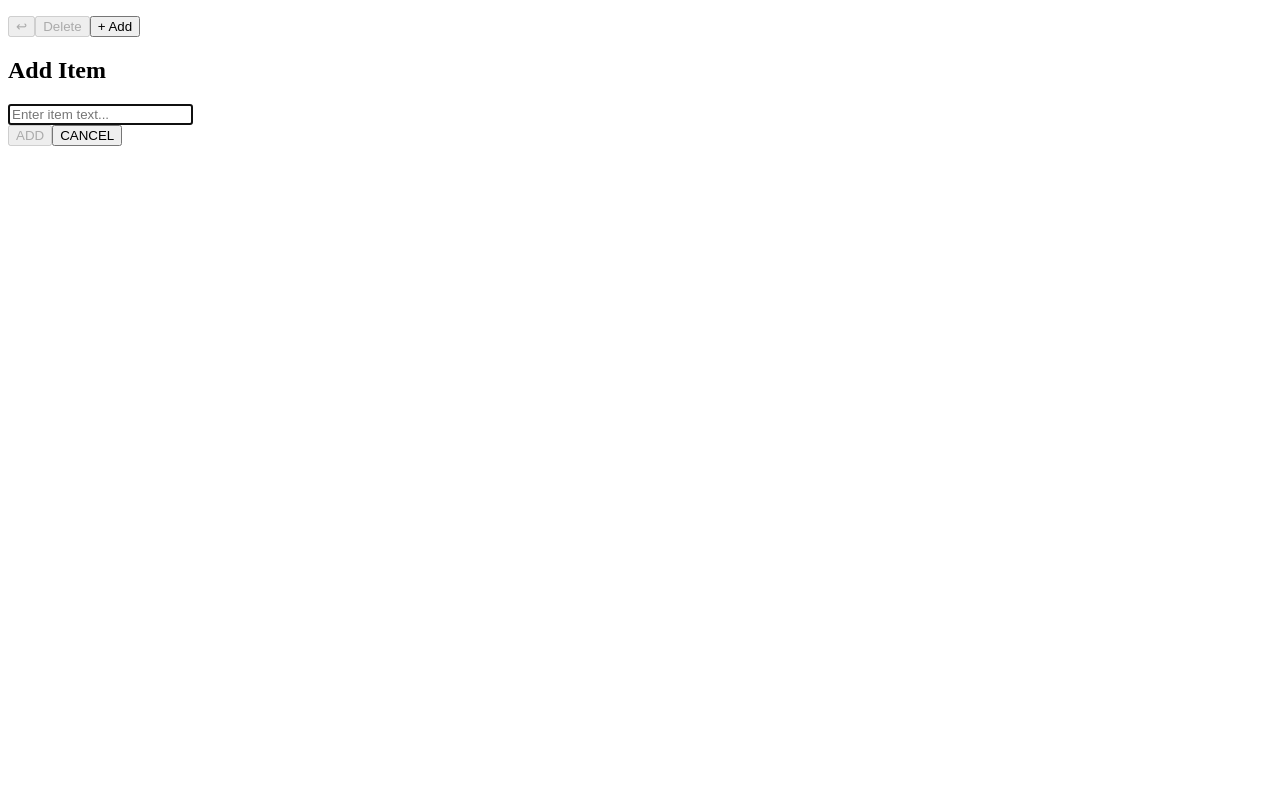
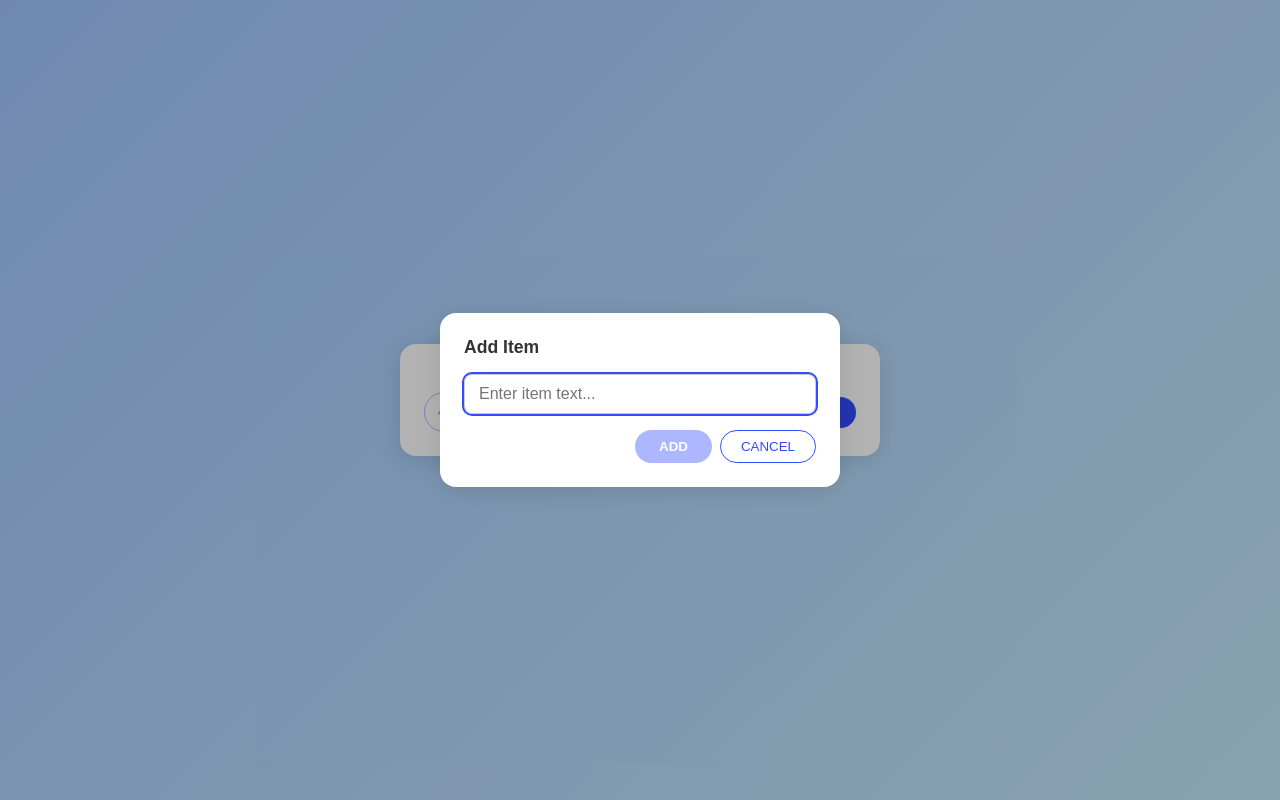
Before and after one commit to coding-tomato/todo-ddd-monorepo, a React (Vite) app in the folder apps/react-app/: page / in a window 1280 px wide. Both pictures are taken after a click on the button "+ Add". Built offline with nearby package versions, Linux system fonts and the light colour scheme.

Commit message:
feat(react-app): implement BEM CSS styling with design tokens

```diff
--- a/apps/react-app/src/styles/main.css
+++ b/apps/react-app/src/styles/main.css
@@ -1 +1,233 @@
 /* styles — added in ISSUE-9 */
+
+/* === Global Reset === */
+*, *::before, *::after {
+  box-sizing: border-box;
+}
+
+body {
+  margin: 0;
+  font-family: var(--font-family, 'Montserrat', sans-serif);
+  background: var(--color-background);
+  color: var(--color-text);
+}
+
+/* === Design Tokens === */
+:root {
+  --color-primary: #324BFF;
+  --color-surface: #FFFFFF;
+  --color-background: #F7F7F7;
+  --color-border: #CCCCCC;
+  --color-text: #333333;
+  --color-shadow: #0000001F;
+  --gradient-end: #C2E9FB;
+  --gradient-bg: linear-gradient(135deg, #A1C4FD 0%, #C2E9FB 100%);
+  --font-family: 'Montserrat', sans-serif;
+}
+
+/* === Layout === */
+.app {
+  min-height: 100vh;
+  display: flex;
+  align-items: center;
+  justify-content: center;
+  background: var(--gradient-bg);
+  padding: 16px;
+}
+
+.card {
+  background: var(--color-surface);
+  border-radius: 16px;
+  box-shadow: 0 4px 24px var(--color-shadow);
+  width: 100%;
+  max-width: 480px;
+  padding: 24px;
+  display: flex;
+  flex-direction: column;
+  gap: 16px;
+}
+
+.card__heading {
+  font-size: 1.25rem;
+  font-weight: 700;
+  color: var(--color-text);
+  margin: 0;
+}
+
+.card__description {
+  font-size: 0.875rem;
+  color: var(--color-text);
+  opacity: 0.7;
+  margin: 0;
+}
+
+/* === Item List === */
+.item-list {
+  list-style: none;
+  margin: 0;
+  padding: 0;
+  max-height: 300px;
+  overflow-y: auto;
+}
+
+.list-item-row {
+  padding: 12px 8px;
+  border-bottom: 1px solid var(--color-border);
+  cursor: pointer;
+  display: flex;
+  align-items: center;
+  user-select: none;
+}
+
+.list-item-row:last-child {
+  border-bottom: none;
+}
+
+.list-item-row--selected {
+  background: var(--color-primary);
+  color: white;
+}
+
+.list-item-row--selected .list-item-row__text {
+  color: white;
+}
+
+.list-item-row__text {
+  flex: 1;
+  color: var(--color-text);
+}
+
+/* === Action Bar === */
+.action-bar {
+  display: flex;
+  align-items: center;
+  gap: 8px;
+  padding-top: 8px;
+}
+
+.action-bar__undo-btn {
+  width: 40px;
+  height: 40px;
+  border-radius: 50%;
+  border: 1px solid var(--color-primary);
+  background: transparent;
+  color: var(--color-primary);
+  cursor: pointer;
+  display: flex;
+  align-items: center;
+  justify-content: center;
+  font-size: 1rem;
+  flex-shrink: 0;
+}
+
+.action-bar__delete-btn {
+  border-radius: 9999px;
+  padding: 8px 20px;
+  border: 1px solid var(--color-primary);
+  background: transparent;
+  color: var(--color-primary);
+  cursor: pointer;
+}
+
+.action-bar__add-btn {
+  border-radius: 9999px;
+  padding: 8px 24px;
+  border: none;
+  background: var(--color-primary);
+  color: white;
+  cursor: pointer;
+  margin-left: auto;
+  font-weight: 600;
+}
+
+button:disabled {
+  opacity: 0.4;
+  cursor: not-allowed;
+}
+
+/* === Modal === */
+.add-item-modal__overlay {
+  position: fixed;
+  inset: 0;
+  background: rgba(0, 0, 0, 0.3);
+  display: flex;
+  align-items: center;
+  justify-content: center;
+  z-index: 100;
+}
+
+.add-item-modal {
+  background: var(--color-surface);
+  border-radius: 16px;
+  padding: 24px;
+  width: 100%;
+  max-width: 400px;
+  display: flex;
+  flex-direction: column;
+  gap: 16px;
+  box-shadow: 0 4px 24px var(--color-shadow);
+}
+
+.add-item-modal__title {
+  margin: 0;
+  font-size: 1.1rem;
+  font-weight: 700;
+  color: var(--color-text);
+}
+
+.add-item-modal__input {
+  width: 100%;
+  box-sizing: border-box;
+  border: 1px solid var(--color-border);
+  border-radius: 8px;
+  padding: 10px 14px;
+  font-size: 1rem;
+  outline: none;
+}
+
+.add-item-modal__input:focus {
+  outline: 2px solid var(--color-primary);
+}
+
+.add-item-modal__actions {
+  display: flex;
+  justify-content: flex-end;
+  gap: 8px;
+}
+
+.add-item-modal__add-btn {
+  border-radius: 9999px;
+  padding: 8px 24px;
+  border: none;
+  background: var(--color-primary);
+  color: white;
+  cursor: pointer;
+  margin-left: auto;
+  font-weight: 600;
+}
+
+.add-item-modal__cancel-btn {
+  border-radius: 9999px;
+  padding: 8px 20px;
+  border: 1px solid var(--color-primary);
+  background: transparent;
+  color: var(--color-primary);
+  cursor: pointer;
+}
+
+/* === Error / Misc === */
+.error-banner {
+  background: #FFF3CD;
+  border: 1px solid #FFEAA7;
+  color: #856404;
+  padding: 10px 14px;
+  border-radius: 8px;
+  font-size: 0.875rem;
+}
+
+.error-boundary__fallback {
+  padding: 24px;
+  text-align: center;
+  color: var(--color-text);
+  opacity: 0.7;
+}
```
